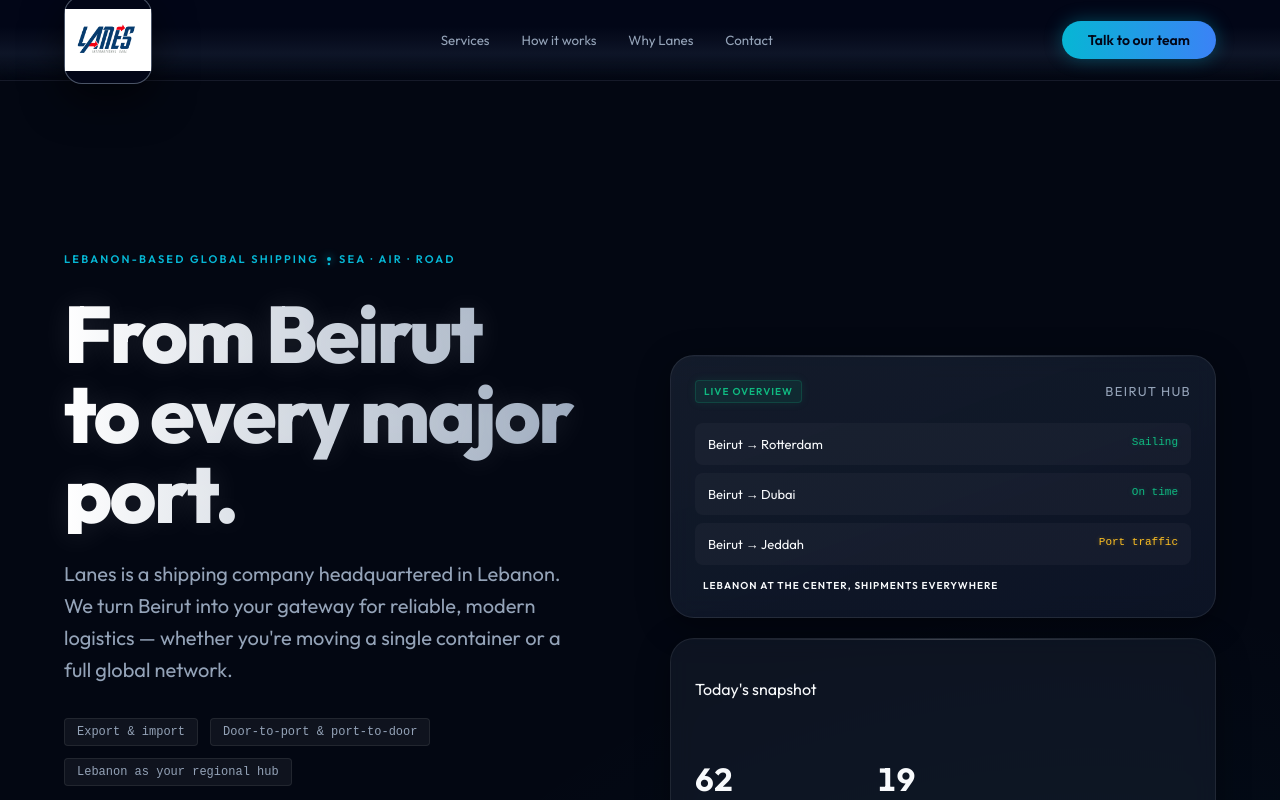
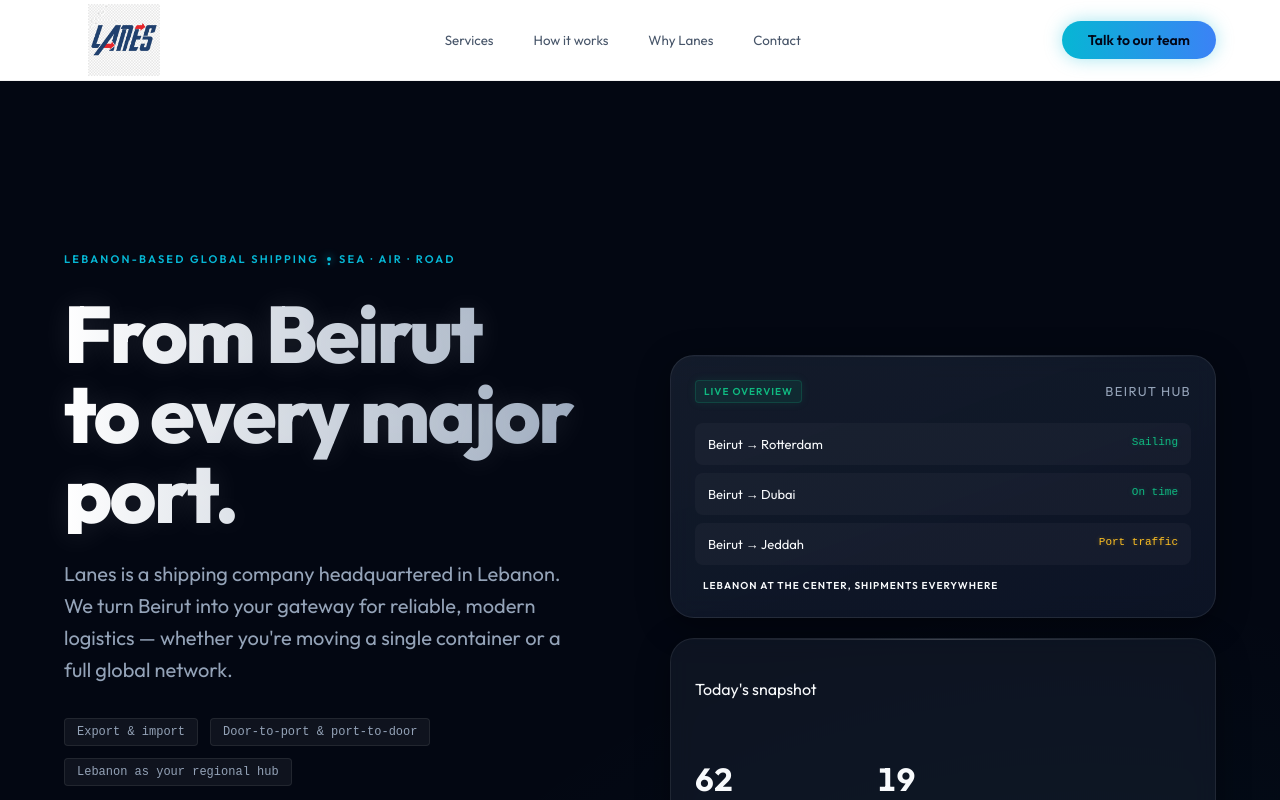
Before and after one commit to georgesmakoukji/lanes, a Next.js app: page / in a window 1280 px wide. Shown: the top 800 px of the page. Built offline with nearby package versions, Linux system fonts and the light colour scheme.

Commit message:
style: Update button styles, adjust logo dimensions, and refine footer design for improved aesthetics and consistency.

```diff
--- a/app/globals.css
+++ b/app/globals.css
@@ -95,14 +95,9 @@
   top: 0;
   z-index: 100;
   width: 100%;
-  border-bottom: 1px solid var(--border-glass);
-  background: linear-gradient(
-    to bottom,
-    #020617,
-    #020617,
-    rgba(15, 23, 42, 0.9),
-    transparent
-  );
+  border-bottom: 1px solid rgba(0, 0, 0, 0.05);
+  /* Solid light background so the colored logo stays crisp and fully visible */
+  background-color: #ffffff;
   backdrop-filter: blur(18px);
   -webkit-backdrop-filter: blur(18px);
 }
@@ -123,25 +118,22 @@
   letter-spacing: 0.12em;
   text-transform: uppercase;
   font-size: 15px;
-  color: var(--text);
+  color: #0f172a;
+  /* Dark text for light header */
 }
 
 .logo-mark {
   position: relative;
-  width: 88px;
-  height: 88px;
+  width: 120px;
+  height: 72px;
   display: flex;
   align-items: center;
   justify-content: center;
-  border-radius: 18px;
-  background: #020617;
-  border: 1px solid rgba(148, 163, 184, 0.5);
-  box-shadow: 0 16px 40px rgba(0, 0, 0, 0.6);
 }
 
 .logo-image {
-  width: 100%;
-  height: 100%;
+  width: 120px;
+  height: 72px;
   object-fit: contain;
   filter: none;
   mix-blend-mode: normal;
@@ -150,15 +142,17 @@
 .nav-links {
   display: flex;
   align-items: center;
-  gap: 32px;
-  font-size: 18px;
-  letter-spacing: 0.08em;
+  gap: 40px;
+  font-size: 20px;
+  letter-spacing: 0.12em;
   text-transform: uppercase;
-  color: var(--text-muted);
+  color: #475569;
+  /* Slate 600 */
 }
 
 .nav-links button:hover {
-  color: var(--text);
+  color: #0f172a;
+  /* Slate 900 */
 }
 
 .nav-cta {
@@ -184,8 +178,10 @@
 /* HERO */
 .hero {
   position: relative;
-  padding: 160px 0 140px; /* Increased padding */
-  overflow: visible; /* Changed from hidden to allow 3D elements */
+  padding: 160px 0 140px;
+  /* Increased padding */
+  overflow: visible;
+  /* Changed from hidden to allow 3D elements */
 }
 
 .hero-bg-gradient {
@@ -298,7 +294,8 @@
 
 .hero-metadata>div {
   background: rgba(10, 10, 15, 0.4);
-  padding: 20px; /* Increased padding */
+  padding: 20px;
+  /* Increased padding */
   backdrop-filter: blur(10px);
 }
 
@@ -453,7 +450,8 @@
   font-size: 3.5rem;
   /* Increased from 2.5rem */
   color: var(--text);
-  margin-bottom: 24px; /* Increased breathing room */
+  margin-bottom: 24px;
+  /* Increased breathing room */
 }
 
 .section-subtitle {
@@ -539,7 +537,8 @@
 .step-number {
   font-size: 48px;
   font-weight: 800;
-  color: rgba(255, 255, 255, 0.15); /* Increased contrast */
+  color: rgba(255, 255, 255, 0.15);
+  /* Increased contrast */
   line-height: 1;
   margin-bottom: 16px;
 }
@@ -666,7 +665,8 @@
 /* FOOTER */
 .footer {
   border-top: 1px solid var(--border-glass);
-  padding: 100px 0 60px; /* Increased padding */
+  padding: 100px 0 60px;
+  /* Increased padding */
   background: rgba(0, 0, 0, 0.4);
 }
 
@@ -709,6 +709,14 @@
   color: var(--accent-cyan);
 }
 
+.footer-logo .logo-image {
+  filter: brightness(0) invert(1);
+}
+
+.footer-logo {
+  color: #fff !important;
+}
+
 .footer-bottom {
   border-top: 1px solid var(--border-glass);
   padding-top: 24px;
@@ -718,7 +726,8 @@
   display: flex;
   justify-content: space-between;
   color: var(--text-dim);
-  font-size: 13px; /* Slightly larger */
+  font-size: 13px;
+  /* Slightly larger */
 }
 
 .footer-left {
--- a/app/page.js
+++ b/app/page.js
@@ -2,7 +2,7 @@
 
 import Image from "next/image";
 import { useCallback, useState } from "react";
-import lanesLogo from "./laneslogo.png";
+import lanesLogo from "./lanes_logo_transparent.png";
 
 function scrollToSection(id) {
   if (typeof window === "undefined") return;
@@ -53,7 +53,7 @@
                 src={lanesLogo}
                 alt="Lanes logo"
                 className="logo-image"
-                width={72}
+                width={120}
                 height={72}
                 priority
               />
@@ -513,8 +513,8 @@
                   src={lanesLogo}
                   alt="Lanes logo"
                   className="logo-image"
-                  width={72}
-                  height={72}
+                  width={160}
+                  height={60}
                 />
               </span>
               <span className="logo-text">Lanes</span>
@@ -548,9 +548,9 @@
               <button type="button" onClick={() => handleNavLinkClick("contact")}>
                 Talk to our team
               </button>
-                <span className="footer-text">Primary contact: Joe Ghaleb</span>
-                <span className="footer-text">Email: joe@lanes.ship</span>
-                <span className="footer-text">Location: Beirut, Lebanon</span>
+              <span className="footer-text">Primary contact: Joe Ghaleb</span>
+              <span className="footer-text">Email: joe@lanes.ship</span>
+              <span className="footer-text">Location: Beirut, Lebanon</span>
             </div>
           </div>
         </div>
```
Also changed, not shown: app/lanes_logo_transparent.png (added).
